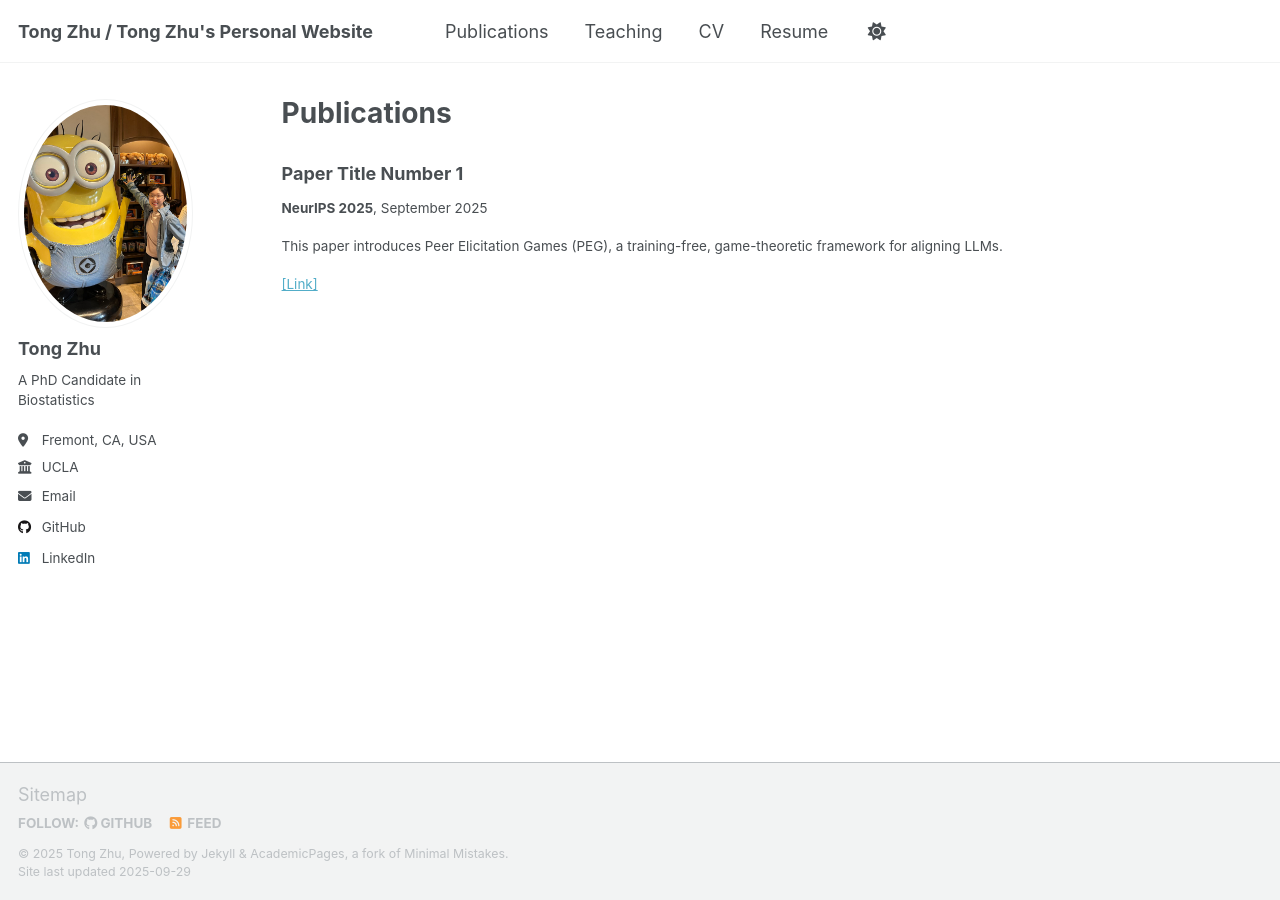
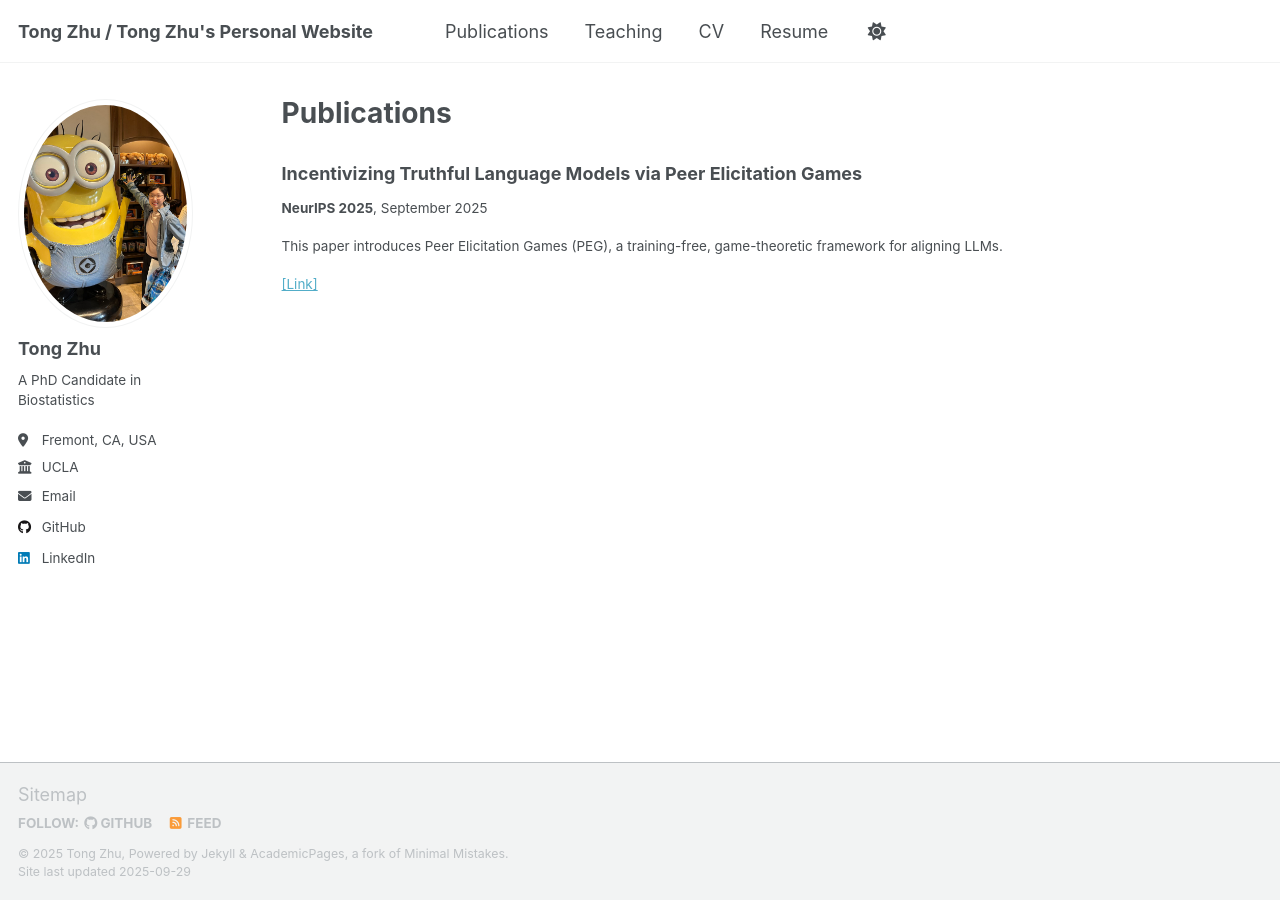
Before and after one commit to toz015/toz015.github.io, a Jekyll site: the page built from _pages/publications.html, in a window 1280 px wide. Built offline with Jekyll 4.4.1, drawn with Linux system fonts in a browser that asks for light colours; a script that is not in the unit is left out.

Commit message:
Fix publication title in CV data - replace sample title with actual paper name

```diff
--- a/_data/cv.json
+++ b/_data/cv.json
@@ -131,7 +131,7 @@
   "references": [],
   "publications": [
     {
-      "name": "Paper Title Number 1",
+      "name": "Incentivizing Truthful Language Models via Peer Elicitation Games",
       "publisher": "NeurIPS 2025",
       "releaseDate": "2025-09-25",
       "website": "https://arxiv.org/pdf/2505.13636",
```
